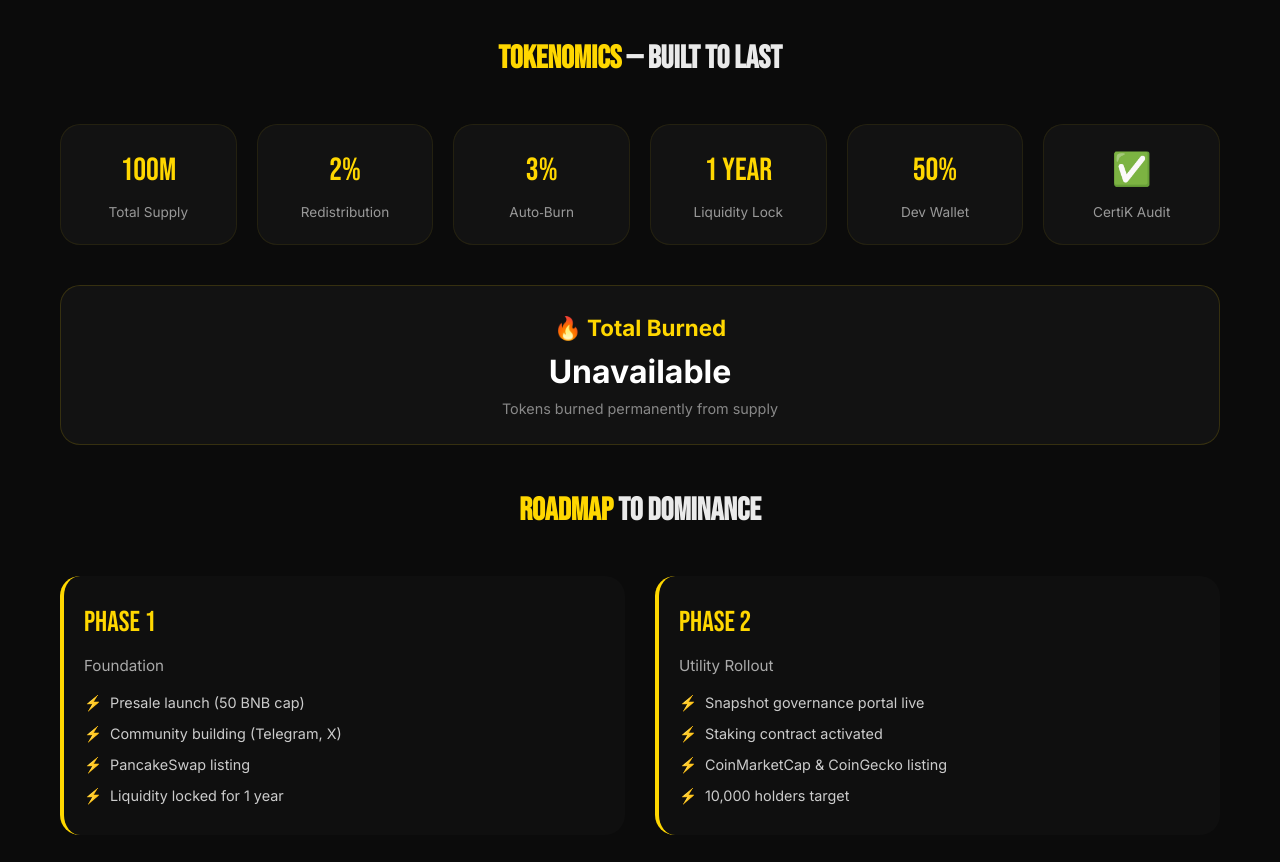
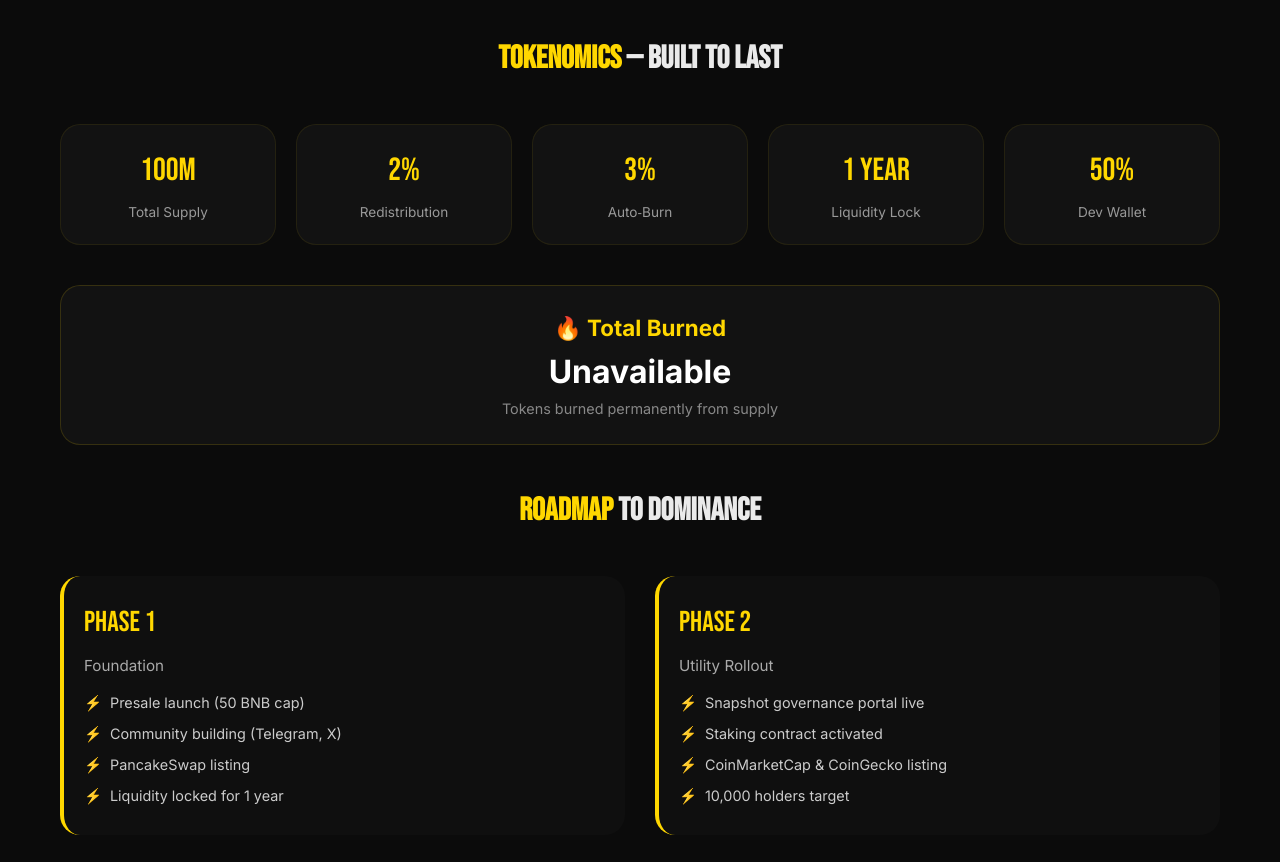
Before and after one commit to bullythemarket/BullytheMarket, a plain HTML site: page index.html in a window 1280 px wide. Shown: the part 1560-2422 px from the top of the page. Drawn offline with nearby package versions, Linux system fonts and the light colour scheme.

Commit message:
Update index.html

```diff
--- a/index.html
+++ b/index.html
@@ -470,7 +470,6 @@
         <div class="token-card"><div class="number">3%</div><div class="label">Auto‑Burn</div></div>
         <div class="token-card"><div class="number">1 Year</div><div class="label">Liquidity Lock</div></div>
         <div class="token-card"><div class="number">50%</div><div class="label">Dev Wallet</div></div>
-        <div class="token-card"><div class="number">✅</div><div class="label">CertiK Audit</div></div>
     </div>
 
     <!-- BURN TRACKER -->
```
